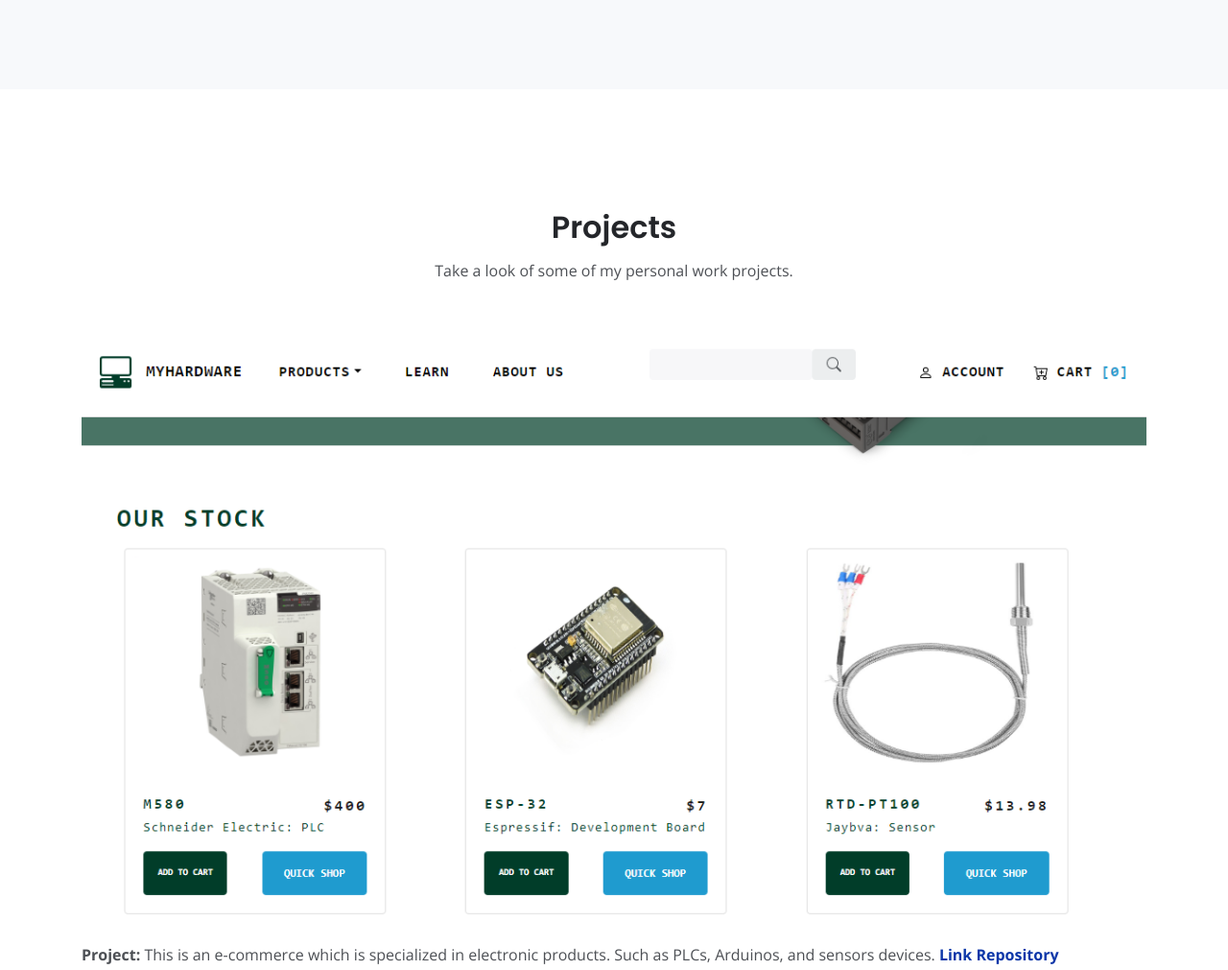
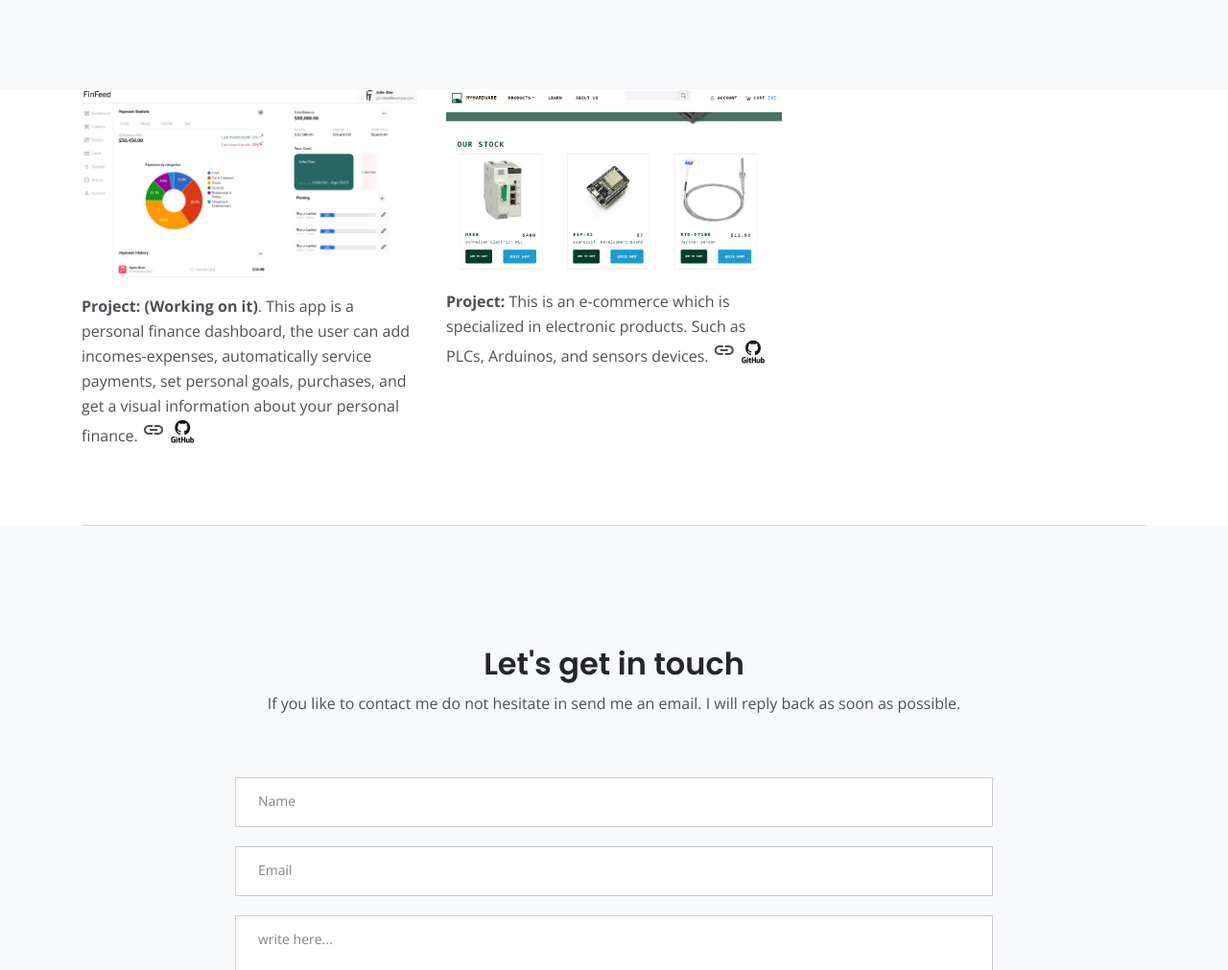
Before and after one commit to ernestocisnero/portfoliio, a plain HTML site: page index.html in a window 1280 px wide. Shown: the part 1460-2471 px from the top of the page at 96% size. Drawn offline with nearby package versions, Linux system fonts and the light colour scheme.

Commit message:
Add new design to work section

```diff
--- a/css/styles.css
+++ b/css/styles.css
@@ -696,8 +696,8 @@ input[type="checkbox"] {
 
 .project-visit{
   text-decoration: none;
-  font-size: 1rem;
-  color: #0b36a8;
+  padding:2px 0 2px 0;
+  font-size: 1.5rem;
   font-weight: 800;
   line-height: 0;
 }
@@ -707,6 +707,7 @@ input[type="checkbox"] {
 /*****************/
 /*     Works     */
 /*****************/
+
 .basic-4 {
   padding-bottom: 1rem;
 }
--- a/index.html
+++ b/index.html
@@ -35,6 +35,11 @@
     <link href="css/bootstrap.css" rel="stylesheet" />
     <link href="css/fontawesome-all.css" rel="stylesheet" />
     <link href="css/styles.css" rel="stylesheet" />
+    <!-- Icon Links  -->
+    <link rel="stylesheet" href="https://cdn.jsdelivr.net/gh/devicons/devicon@v2.15.1/devicon.min.css">
+    <link rel="stylesheet"
+        href="https://fonts.googleapis.com/css2?family=Material+Symbols+Outlined:opsz,wght,FILL,GRAD@48,400,0,0" />
+
 
     <!-- Favicon  -->
     <link rel="icon" href="images/iconE.svg" />
@@ -180,76 +185,72 @@
     <!-- end of basic-1 -->
     <!-- end of about -->
 
-    <!-- Projects -->
 
-    <div id="projects" class="basic-3">
+
+
+    <!-- Works -->
+    <div class="basic-4">
         <div class="container">
             <div class="row">
-                <div class="col-lg-12">
-                    <h2 class="h2-heading">Projects</h2>
-                    <p class="p-heading">
-                        Take a look of some of my personal work projects.
-                    </p>
-                </div>
 
-            </div>
+                <div class="col-lg-4">
+                    <div class="text-container">
+                        <div class="image-container">
+                            <a href="https://finfeed.netlify.app/" target="_blank">
+                                <img class="img-fluid" src="images/FinFeed.png" alt="alternative" />
+                            </a>
+                        </div> <!-- end of image-container -->
+                        <p>
+                            <strong>Project:</strong> <b>(Working on it)</b>. This app is a personal finance dashboard,
+                            the user can add incomes-expenses, automatically service payments, set personal goals,
+                            purchases, and get a visual information about your personal finance.
+                            <a class="project-visit" href="https://finfeed.netlify.app/" target="_blank">
+                                <span class="material-symbols-outlined icon-link">
+                                    link
+                                </span>
+                            </a>
+                            <a class="project-visit" href="https://github.com/ernestocisnero/FinFeed"
+                                target="_blank">
+                                <i class="devicon-github-original-wordmark colored icon-github-repo-project"></i>
+                            </a>
+                        </p>
+                    </div> <!-- end of text-container -->
+                </div> <!-- end of col -->
 
-            <!-- MyHardware -->
-            <div class="row">
-                <div class="col-lg-12">
+
+
+                <div class="col-lg-4">
                     <div class="text-container">
                         <div class="image-container">
                             <a href="https://myhardware.netlify.app/" target="_blank">
                                 <img class="img-fluid" src="images/myhardware.png" alt="alternative" />
                             </a>
-                        </div>
+                        </div> <!-- end of image-container -->
                         <p>
                             <strong>Project:</strong> This is an e-commerce which is specialized
                             in electronic products. Such as PLCs, Arduinos, and sensors devices.
-                            <a class="blue project-visit" href="https://myhardware.netlify.app/" target="_blank">
-                                Link
+                            <a class="project-visit" href="https://myhardware.netlify.app/" target="_blank">
+                                <span class="material-symbols-outlined icon-link">
+                                    link
+                                </span>
                             </a>
-                            <a class="blue project-visit" href="https://github.com/ernestocisnero/ElectronicShop"
+                            <a class=" project-visit" href="https://github.com/ernestocisnero/ElectronicShop"
                                 target="_blank">
-                                Repository
+                                <i class="devicon-github-original-wordmark colored icon-github-repo-project"></i>
                             </a>
                         </p>
-                    </div>
-                </div>
+                    </div> <!-- end of text-container -->
+                </div> <!-- end of col -->
+
+            </div> <!-- end of row -->
+            <!--  -->
+            <div class="row">
+
             </div>
-            <!-- End MyHardware -->
-
-            <!-- FinFeed -->
-            <div class="row">
-                <div class="col-lg-12">
-                    <div class="text-container">
-                        <div class="image-container">
-                            <a href="https://myhardware.netlify.app/" target="_blank">
-                                <img class="img-fluid" src="images/FinFeed.png" alt="alternative" />
-                            </a>
-                        </div>
-                        <p>
-                            <strong>Project:</strong> <b>(Working on it)</b>. This app is a personal finance dashboard, the user can add incomes-expenses, automatically service payments, set personal goals purchases, and get a visual information about how your personal finance is moving
-                            <a class="blue project-visit" href="https://finfeed.netlify.app/" target="_blank">
-                                Link
-                            </a>
-                            <a class="blue project-visit" href="https://github.com/ernestocisnero/FinFeed"
-                                target="_blank">
-                                Repository
-                            </a>
-                        </p>
-                    </div>
-                </div>
-            </div>
-            <!-- End FinFeed -->
-
-        </div>
-        <!-- end of container -->
-    </div>
-
-
-
-    <!-- end of projects -->
+            <!-- end of row -->
+        </div> <!-- end of container -->
+    </div> <!-- end of basic-4 -->
+    <!-- end of works -->
 
 
 
```
